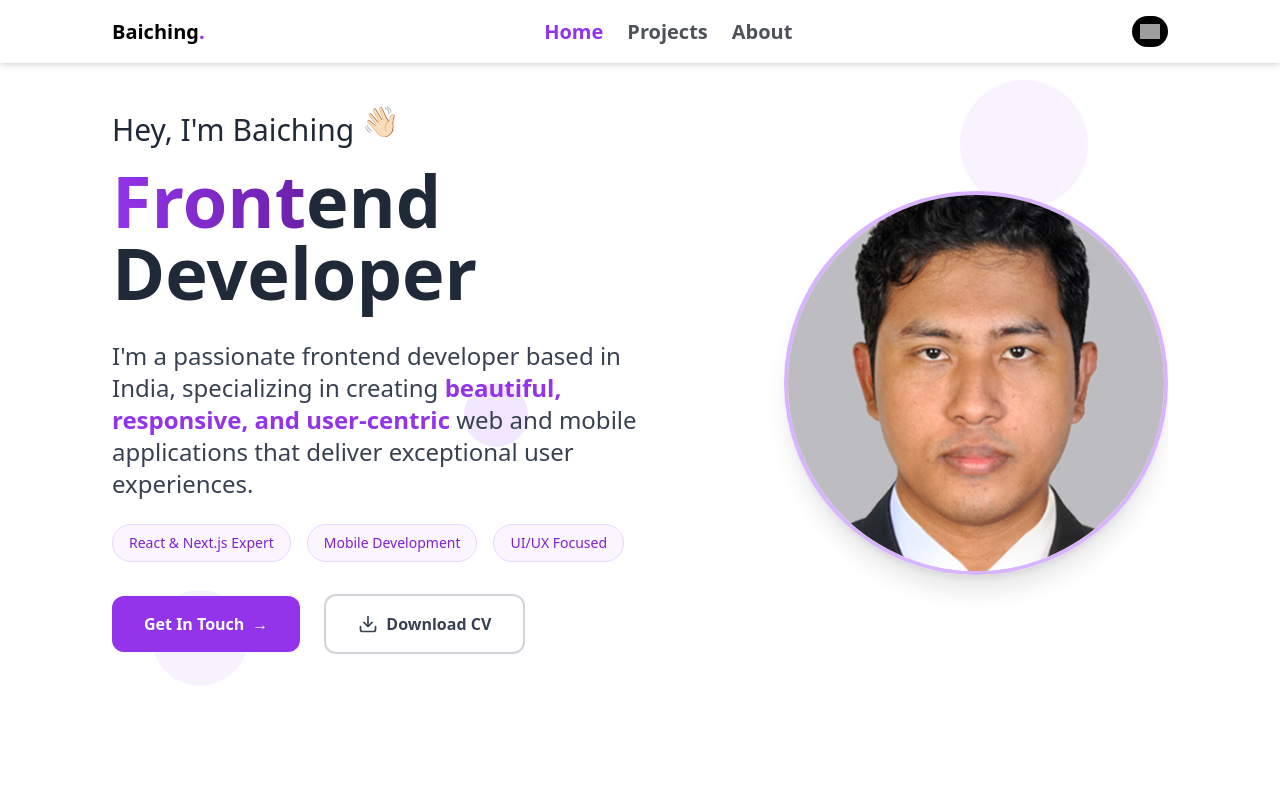
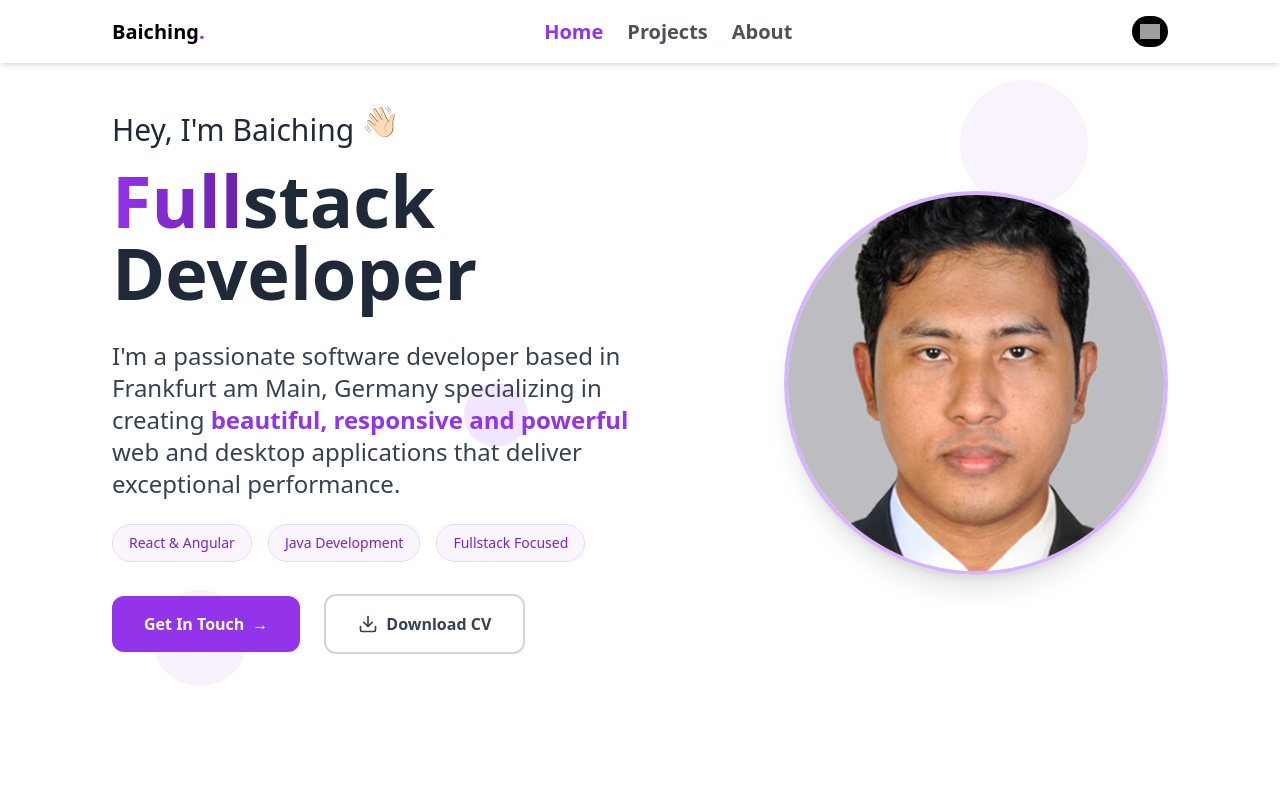
Before and after one commit to baiching/Portfolio, a Next.js app: page / in a window 1280 px wide. Shown: the top 800 px of the page. Built offline with nearby package versions, Linux system fonts and the light colour scheme; grey boxes are pictures that could not be loaded.

Commit message:
updated front page, or layout page and added personal information

```diff
--- a/src/app/page.tsx
+++ b/src/app/page.tsx
@@ -66,10 +66,10 @@ const Home = () => {
                 {/* Main Heading with Gradient */}
                 <h1 className="text-4xl lg:text-7xl md:text-6xl font-bold leading-tight">
                   <span className="bg-gradient-to-r from-purple-600 to-purple-800 bg-clip-text text-transparent animate-fade-in-up delay-200">
-                    Front
+                    Full
                   </span>
                   <span className="text-gray-800 animate-fade-in-up delay-300">
-                    end
+                    stack
                   </span>
                   <br />
                   <span className="text-gray-800 animate-fade-in-up delay-400">
@@ -81,25 +81,24 @@ const Home = () => {
               {/* Enhanced Description */}
               <div className="space-y-6">
                 <p className="text-gray-700 text-lg lg:text-xl xl:text-2xl leading-relaxed max-w-2xl animate-fade-in-up delay-500">
-                  I&apos;m a passionate frontend developer based in India,
+                  I&apos;m a passionate software developer based in Frankfurt am Main, Germany
                   specializing in creating{" "}
                   <span className="text-purple-600 font-semibold">
-                    beautiful, responsive, and user-centric
+                    beautiful, responsive and powerful
                   </span>{" "}
-                  web and mobile applications that deliver exceptional user
-                  experiences.
+                  web and desktop applications that deliver exceptional performance.
                 </p>
 
                 {/* Key Highlights */}
                 <div className="flex flex-wrap gap-4 justify-center lg:justify-start animate-fade-in-up delay-600">
                   <span className="bg-purple-50 text-purple-700 px-4 py-2 rounded-full text-sm font-medium border border-purple-200">
-                    React & Next.js Expert
+                    React & Angular
                   </span>
                   <span className="bg-purple-50 text-purple-700 px-4 py-2 rounded-full text-sm font-medium border border-purple-200">
-                    Mobile Development
+                    Java Development
                   </span>
                   <span className="bg-purple-50 text-purple-700 px-4 py-2 rounded-full text-sm font-medium border border-purple-200">
-                    UI/UX Focused
+                    Fullstack Focused
                   </span>
                 </div>
               </div>
@@ -117,7 +116,7 @@ const Home = () => {
                 </Link>
 
                 <Link
-                  href="https://Baichingnakum-portfolio.vercel.app/BaichingResume.pdf"
+                  href="https://Baichingnakum-portfolio.vercel.app/BaichingCV.pdf"
                   target="_blank"
                   rel="noopener noreferrer"
                   className="group px-8 py-4 bg-transparent border-2 border-gray-300 text-gray-700 rounded-xl hover:border-purple-600 hover:text-purple-600 font-semibold transition-all duration-300 transform  flex items-center gap-2"
@@ -134,7 +133,7 @@ const Home = () => {
               <div className="relative w-full h-full rounded-full border-4 border-purple-300 shadow-xl overflow-hidden">
                 <Image
                   src={profileImg}
-                  alt="Baiching Nakum - Frontend Developer"
+                  alt="Uthowaipru Chowdhury Baiching - Software Developer"
                   className="object-cover w-full h-full transform hover:scale-110 transition-transform duration-500"
                   priority
                   sizes="(max-width: 768px) 288px, (max-width: 1024px) 320px, 384px"
```
